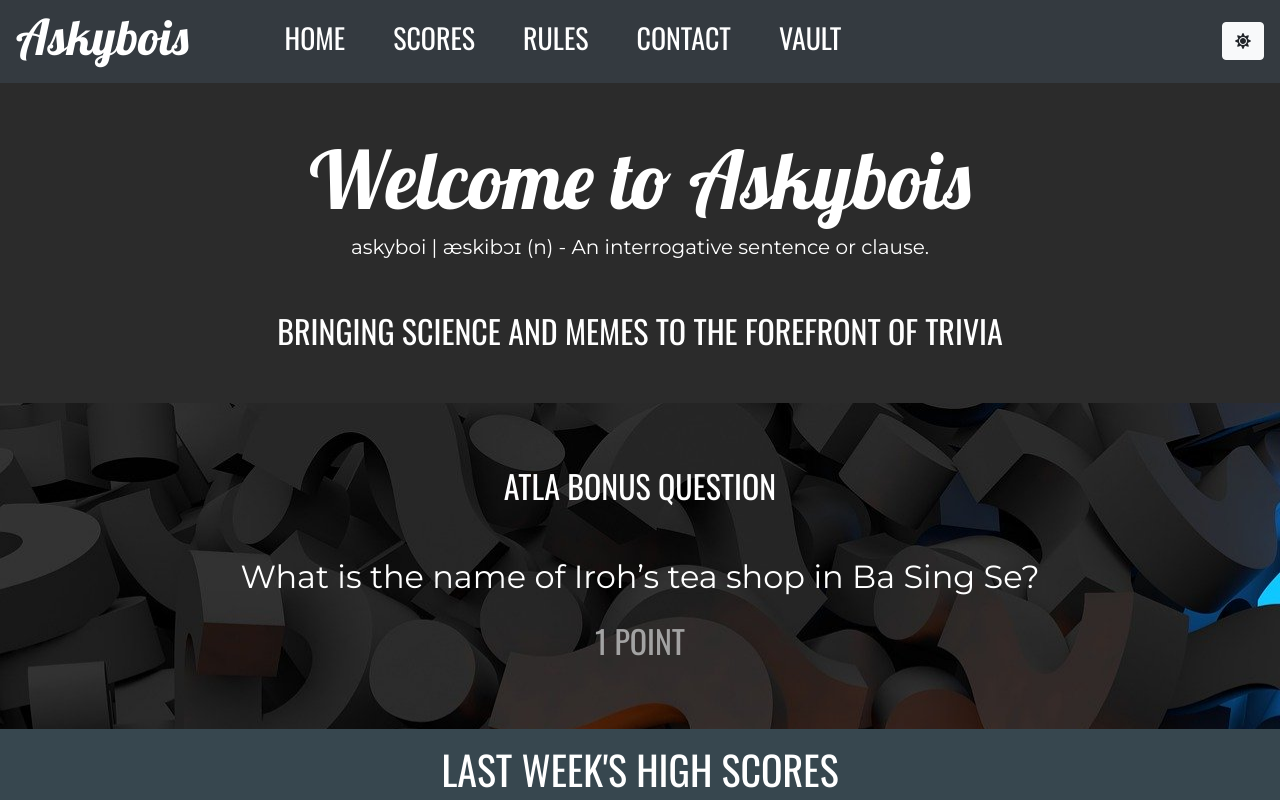
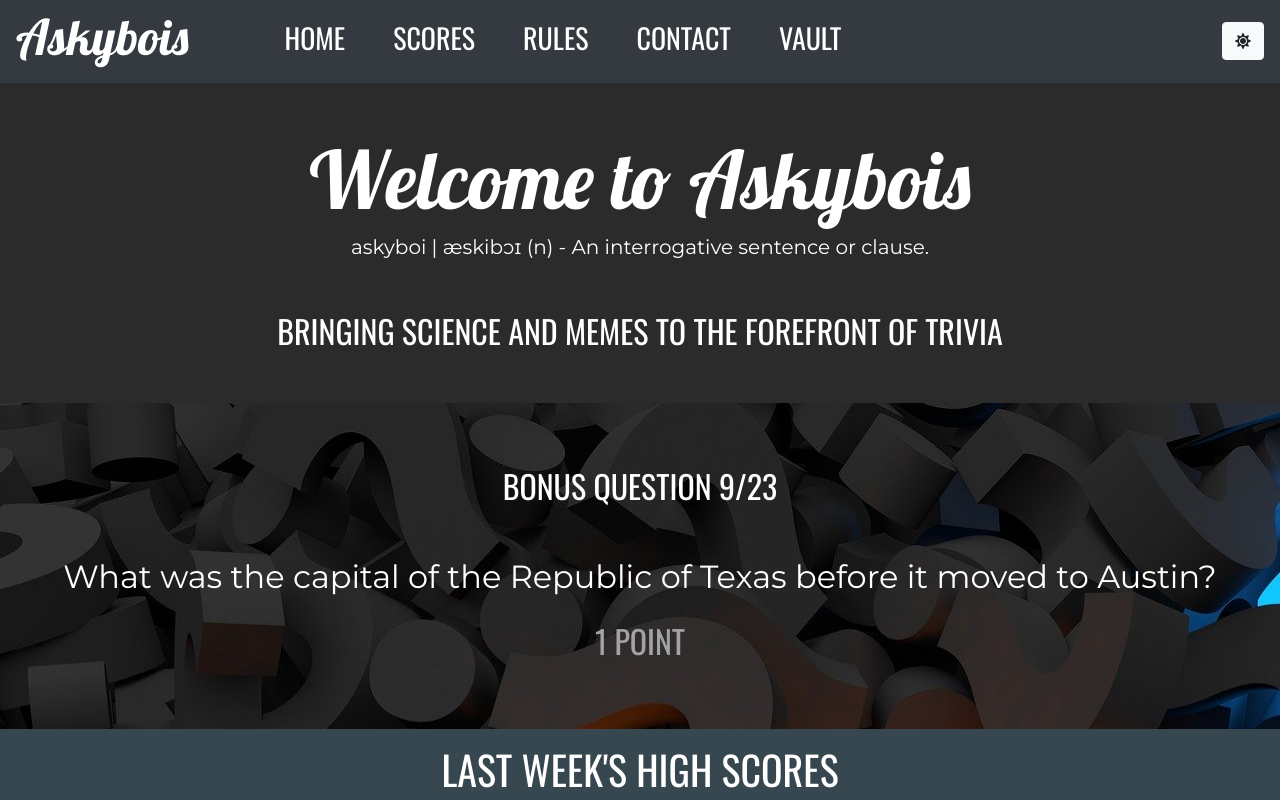
Before and after one commit to TimWatervoort/askybois-frontend, a React (Create React App) app: page / in a window 1280 px wide. Shown: the top 800 px of the page. Built offline with nearby package versions, Linux system fonts and the light colour scheme.

Commit message:
new bonus q

```diff
--- a/src/components/BonusQuestion/BonusQuestion.js
+++ b/src/components/BonusQuestion/BonusQuestion.js
@@ -4,8 +4,8 @@ const BonusQuestion = props => {
   return (
     <div className='row p-3 ask-bq-body'>
         <div className='col'>
-          <h3 className='ask-bq-heading my-5'>ATLA BONUS QUESTION</h3>
-          <p className='ask-bq-question'>What is the name of Iroh’s tea shop in Ba Sing Se?</p>
+          <h3 className='ask-bq-heading my-5'>BONUS QUESTION 9/23</h3>
+          <p className='ask-bq-question'>What was the capital of the Republic of Texas before it moved to Austin?</p>
           <p className='ask-bq-points mb-5'>1 POINT</p>
       </div>
     </div>
```
